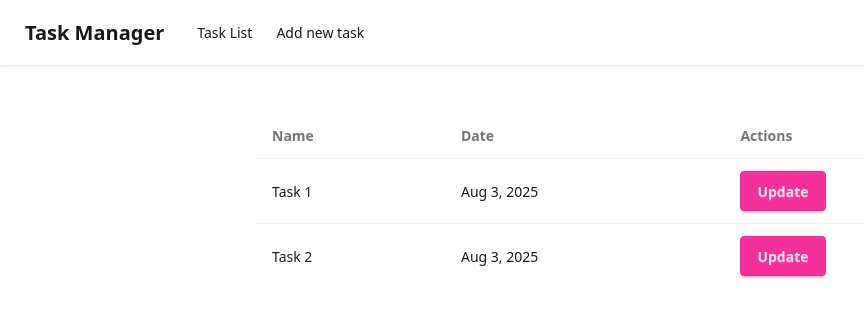
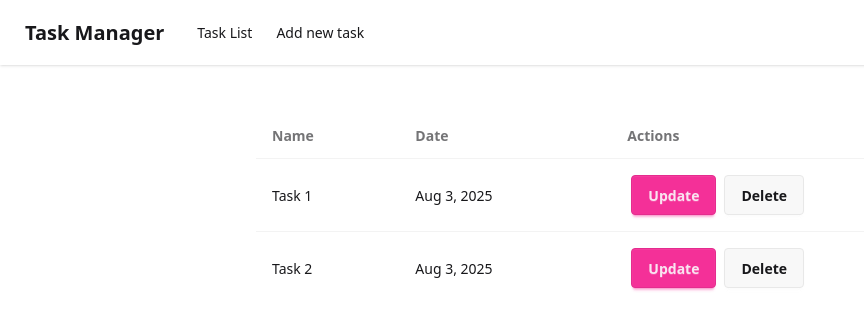
Before and after one commit to lisasce/angular-introduction-course, an Angular app: page / in a window 1280 px wide. Shown: the top 330 px of the page, without its empty margins (0-864 px from the left). Built offline with nearby package versions, Linux system fonts and the light colour scheme.

Commit message:
Chapter delete task: add delete function to service, add delete button to list component,

```diff
--- a/src/app/task-list/task-list.html
+++ b/src/app/task-list/task-list.html
@@ -12,9 +12,14 @@
         <td>{{ task.title }}</td>
         <td>{{ task.createdAt | date}}</td>
         <td>
-          <a class="btn btn-secondary" [routerLink]="['/update', task.id]">Update</a>
+          <a class="btn btn-secondary m-1" [routerLink]="['/update', task.id]">Update</a>
+          <button class="btn btn-danger m-1" type="button" (click)="deleteTask(task.id)">Delete</button>
         </td>
       </tr>
     }
   </tbody>
 </table>
+
+@if (!tasks().length) {
+  <p class="my-5 text-center">No tasks</p>
+}
--- a/src/app/task-list/task-list.ts
+++ b/src/app/task-list/task-list.ts
@@ -15,4 +15,9 @@ import {RouterLink} from '@angular/router';
 export class TaskList {
   private taskService = inject(TaskService);
   tasks = this.taskService.tasks;
+
+  deleteTask(id: string): void {
+    this.taskService.deleteTask(id);
+  }
+
 }
--- a/src/app/task-service.ts
+++ b/src/app/task-service.ts
@@ -42,4 +42,10 @@ export class TaskService {
     });
   }
 
+  deleteTask(id: string) {
+    this.tasks.update((tasks) => {
+      return tasks.filter((task) => task.id !== id);
+    });
+  }
+
 }
```
